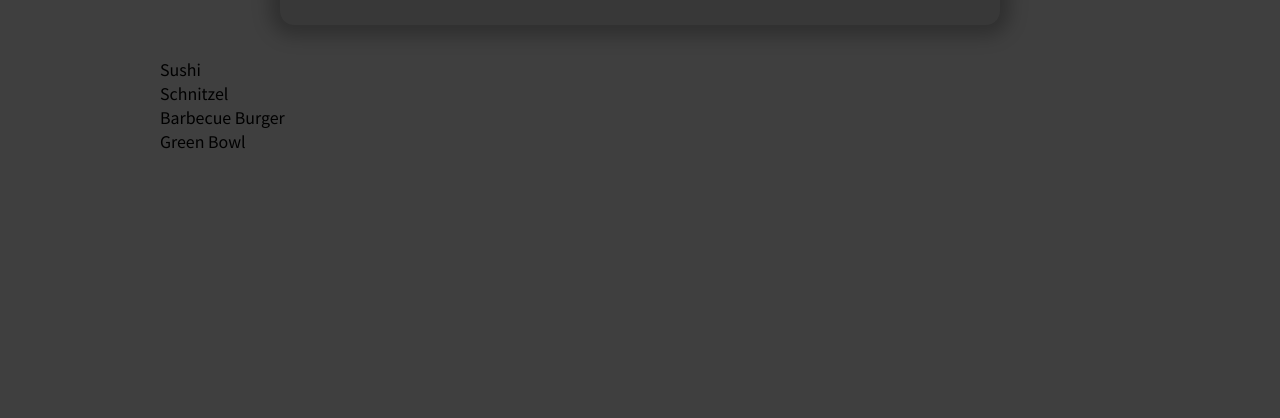
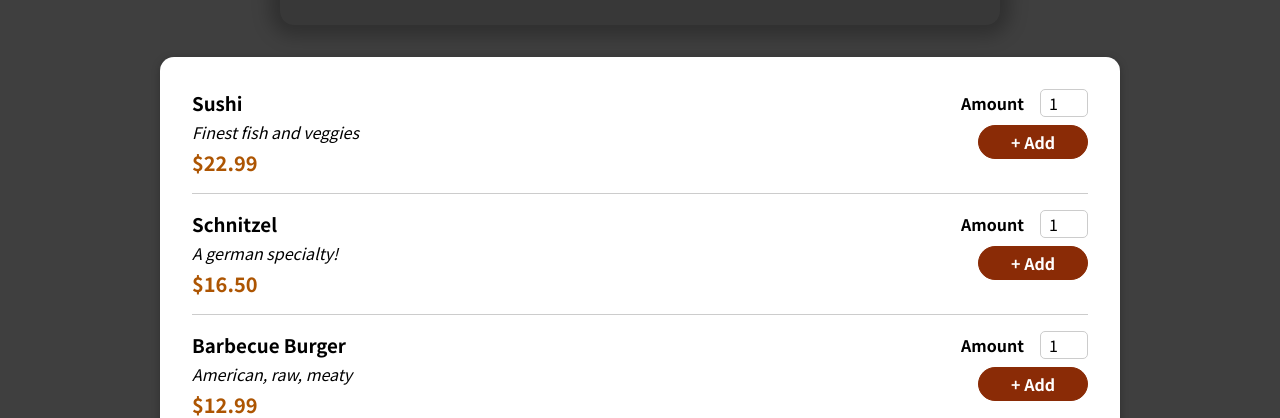
Before and after one commit to kevinsvanback/react-food-order-app, a JavaScript app: page / in a window 1280 px wide. Shown: the part 400-818 px from the top of the page. Built offline with nearby package versions, Linux system fonts and the light colour scheme.

Commit message:
Meal item

```diff
--- /dev/null
+++ b/src/components/Meals/MealItem/MealItem.js
@@ -0,0 +1,20 @@
+import MealItemForm from './MealItemForm';
+
+import styles from './MealItem.module.css';
+
+const MealItem = (props) => {
+  const price = `$${props.price.toFixed(2)}`;
+
+  return (
+    <li className={styles.meal}>
+      <div>
+        <h3>{props.name}</h3>
+        <div className={styles.description}>{props.description}</div>
+        <div className={styles.price}>{price}</div>
+      </div>
+      <div><MealItemForm id={props.id} /></div>
+    </li>
+  );
+};
+
+export default MealItem;
--- /dev/null
+++ b/src/components/Meals/MealItem/MealItem.module.css
@@ -0,0 +1,22 @@
+.meal {
+  display: flex;
+  justify-content: space-between;
+  margin: 1rem;
+  padding-bottom: 1rem;
+  border-bottom: 1px solid #ccc;
+}
+
+.meal h3 {
+  margin: 0 0 0.25rem 0;
+}
+
+.description {
+  font-style: italic;
+}
+
+.price {
+  margin-top: 0.25rem;
+  font-weight: bold;
+  color: #ad5502;
+  font-size: 1.25rem;
+}
--- /dev/null
+++ b/src/components/Meals/MealItem/MealItemForm.js
@@ -0,0 +1,14 @@
+import Input from '../../UI/Input';
+
+import styles from './MealItemForm.module.css';
+
+const MealItemForm = (props) => {
+  return (
+    <form className={styles.form}>
+      <Input label='Amount' input={{ id: 'amount_' + props.id, type: 'number', min: '1', max: '5', step: '1', defaultValue: '1' }} />
+      <button>+ Add</button>
+    </form>
+  );
+};
+
+export default MealItemForm;
--- /dev/null
+++ b/src/components/Meals/MealItem/MealItemForm.module.css
@@ -0,0 +1,20 @@
+.form {
+  text-align: right;
+}
+
+.form button {
+  font: inherit;
+  cursor: pointer;
+  background-color: #8a2b06;
+  border: 1px solid #8a2b06;
+  color: white;
+  padding: 0.25rem 2rem;
+  border-radius: 20px;
+  font-weight: bold;
+}
+
+.form button:hover,
+.form button:active {
+  background-color: #641e03;
+  border-color: #641e03;
+}
--- a/src/components/Meals/MealsAvailable.js
+++ b/src/components/Meals/MealsAvailable.js
@@ -1,3 +1,6 @@
+import Card from '../UI/Card';
+import MealItem from './MealItem/MealItem';
+
 import styles from './MealsAvailable.module.css';
 
 const DUMMY_MEALS = [
@@ -28,13 +31,14 @@ const DUMMY_MEALS = [
 ];
 
 const MealsAvailable = () => {
-  const mealsList = DUMMY_MEALS.map(meal => <li key={meal.id}>{meal.name}</li>);
+  // const mealsList = DUMMY_MEALS.map(meal => <li key={meal.id}>{meal.name}</li>);
+  const mealsList = DUMMY_MEALS.map(meal => <MealItem key={meal.id} id={meal.id} name={meal.name} description={meal.description} price={meal.price} />);
 
   return (
     <section className={styles.meals}>
-      <ul>
-        {mealsList}
-      </ul>
+      <Card>
+        <ul>{mealsList}</ul>
+      </Card>
     </section>
   );
 };
--- /dev/null
+++ b/src/components/UI/Card.js
@@ -0,0 +1,9 @@
+import styles from './Card.module.css';
+
+const Card = (props) => {
+  return (
+    <div className={styles.card}>{props.children}</div>
+  );
+};
+
+export default Card;
--- /dev/null
+++ b/src/components/UI/Card.module.css
@@ -0,0 +1,6 @@
+.card {
+  padding: 1rem;
+  box-shadow: 0 2px 8px rgba(0, 0, 0, 0.25);
+  border-radius: 14px;
+  background-color: white;
+}
--- /dev/null
+++ b/src/components/UI/Input.js
@@ -0,0 +1,12 @@
+import styles from './Input.module.css';
+
+const Input = (props) => {
+  return (
+    <div className={styles.input}>
+      <label htmlFor={props.input.id}>{props.label}</label>
+      <input {...props.input} />
+    </div>
+  );
+};
+
+export default Input;
--- /dev/null
+++ b/src/components/UI/Input.module.css
@@ -0,0 +1,18 @@
+.input {
+  display: flex;
+  align-items: center;
+  margin-bottom: 0.5rem;
+}
+
+.input label {
+  font-weight: bold;
+  margin-right: 1rem;
+}
+
+.input input {
+  width: 3rem;
+  border-radius: 5px;
+  border: 1px solid #ccc;
+  font: inherit;
+  padding-left: 0.5rem;
+}
```
Also changed, not shown: 2 other files (tests, documents, lock files or other folders).
